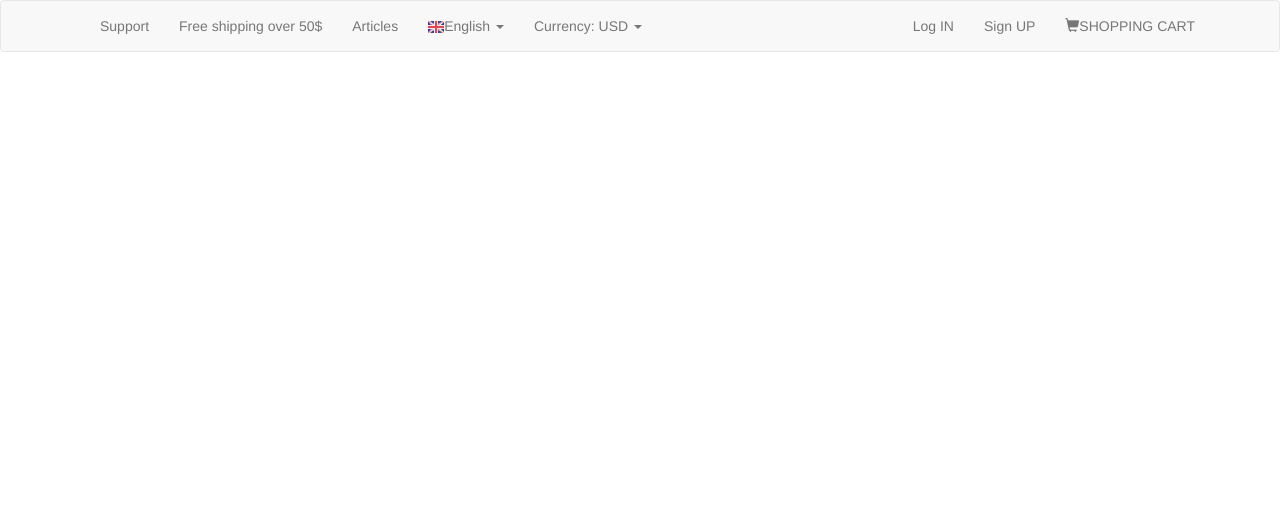
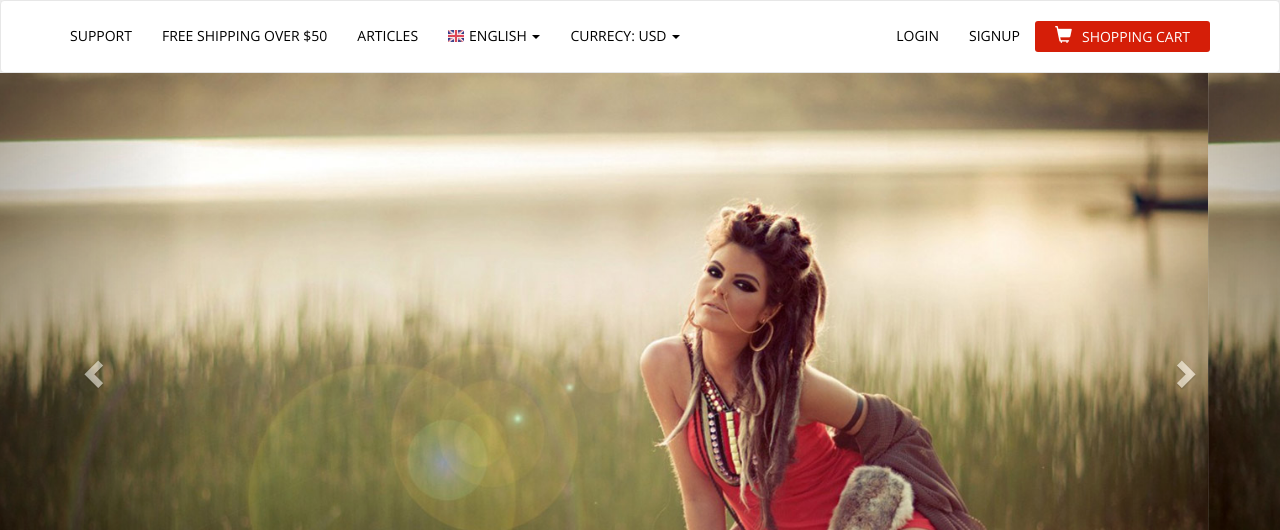
Before and after one commit to VSadovnikov/Kurs_Bootstrap, a plain HTML site: page index.html in a window 1280 px wide. Shown: the top 530 px of the page. Drawn offline with nearby package versions, Linux system fonts and the light colour scheme.

Commit message:
dadsdsdsds

```diff
--- a/css/style.css
+++ b/css/style.css
@@ -1,8 +1,81 @@
-/*font-family: 'Open Sans', sans-serif;*/
+body{
+	background: #ececec;
+	font-family: 'Open Sans', sans-serif;
+	font-size: 14px;
+	color: #000;
+	min-width: 320px;
+}
+img{
+	max-width: 100%;
+	height: auto;
+}
+h3{
+	font-size: 24px;
+	font-weight: 700;
+}
+.btn-red{
+	background: #d51e08;
+	color: #fff;
+}
+.btn-red:hover{
+	background: #ec4835;
+}
+/* =============================header============================== */
+.menu-top .navbar{
+	margin-bottom: 0;
+	background: #fff;
+	padding: 20px 0;
+	text-transform: uppercase;
+}
+.menu-top .navbar-default .navbar-nav > li > a{
+	color: #000;
+	padding-bottom: 5px;
+	padding-top: 5px;
+	transition: background .3s;
+}
+.menu-top .navbar-default .navbar-nav > li > a:hover{
+	text-decoration: underline;
+}
+.menu-top .navbar-default .navbar-nav > li > a.btn-red{
+	color: #fff;
+	border-radius: 3px;
+	padding: 5px 20px;
+}
+.menu-top .navbar-default .navbar-nav > li > a.btn-red:hover{
+	background: #ec4835;
+	text-decoration: none;
+}
+.menu-top .navbar-default .navbar-nav > li > a > .glyphicon{
+	margin-right: 10px;
+	font-size: 17px;
+}
+.menu-top .container,
+.menu-top .navbar-collapse{
+	padding-left: 0;
+}
+.flag{
+	margin-right: 5px;
+	position: relative;
+	top: -1px;
+}
+.menu-carousel .item{
+	min-height: 600px;
+}
+.menu-carousel .bgslide{
+	background-size: cover;
+	background-position: center center;
+	position: absolute;
+	left: 0;
+	top: 0;
+	width: 100%;
+	height: 100%;
+}
 
 /* Large Devices, Wide Screens */
 @media only screen and (max-width : 1200px) {
-
+	.menu-top .navbar-nav{
+		float: none !important;
+	}
 }
 
 /* Medium Devices, Desktops */
@@ -14,6 +87,15 @@
 @media only screen and (max-width : 768px) {
 
 }
+@media only screen and (max-width : 767px) {
+	.menu-top .navbar-default .navbar-nav > li > a:hover{
+		background: #eee;
+	}
+	.menu-top .container,
+	.menu-top .navbar-collapse{
+		padding-left: 15px;
+	}
+}
 
 /* Extra Small Devices, Phones */
 @media only screen and (max-width : 480px) {
--- a/index.html
+++ b/index.html
@@ -4,9 +4,8 @@
 	<meta charset="utf-8">
 	<meta http-equiv="X-UA-Compatible" content="IE=edge">
 	<meta name="viewport" content="width=device-width, initial-scale=1">
-    <title>Kurs Bootstrap</title>
-    <link href='https://fonts.googleapis.com/css?family=Open+Sans:700,400&subset=latin,cyrillic' rel='stylesheet'
-          type='text/css'>
+	<title>Styletour</title>
+	<link href='https://fonts.googleapis.com/css?family=Open+Sans:700,400&subset=latin,cyrillic' rel='stylesheet' type='text/css'>
 	<link href="css/bootstrap.min.css" rel="stylesheet">
 	<link href="css/style.css" rel="stylesheet">
 <!--[if lt IE 9]>
@@ -15,6 +14,7 @@
 <![endif]-->
 </head>
 <body>
+
 	<header>
 		<div class="menu-top">
 			<nav class="navbar navbar-default">
@@ -33,42 +33,85 @@
 					<div class="collapse navbar-collapse" id="bs-example-navbar-collapse-1">
 						<ul class="nav navbar-nav">
 							<li><a href="#">Support</a></li>
-          <li><a href="#">Free shipping over 50$</a></li>
+							<li><a href="#">Free Shipping Over $50</a></li>
 							<li><a href="#">Articles</a></li>
 							<li class="dropdown">
-          <a href="#" class="dropdown-toggle" data-toggle="dropdown" role="button" aria-haspopup="true" aria-expanded="false">
-              <span class="flag"><img src="img/flag.jpg" alt=""/></span>English
-              <span class="caret"></span></a>
+								<a href="#" class="dropdown-toggle" data-toggle="dropdown"><span class="flag"><img src="img/flag.jpg" alt=""></span>English <span class="caret"></span></a>
 								<ul class="dropdown-menu">
-            <li><a href="#">Russian</a></li>
-            <li><a href="#">Ukrainian</a></li>
+									<li><a href="#">France</a></li>
+									<li><a href="#">Russia</a></li>
+									<li><a href="#">Something else here</a></li>
+									<li role="separator" class="divider"></li>
+									<li><a href="#">Separated link</a></li>
+									<li role="separator" class="divider"></li>
+									<li><a href="#">One more separated link</a></li>
 								</ul>
 							</li>
 							<li class="dropdown">
-          <a href="#" class="dropdown-toggle" data-toggle="dropdown" role="button" aria-haspopup="true" aria-expanded="false">
-              Currency: USD
-              <span class="caret"></span></a>
+								<a href="#" class="dropdown-toggle" data-toggle="dropdown">currecy: usd <span class="caret"></span></a>
 								<ul class="dropdown-menu">
-            <li><a href="#">UAH</a></li>
-            <li><a href="#">EUR</a></li>
+									<li><a href="#">currecy: eur</a></li>
+									<li><a href="#">currecy: rur</a></li>
 								</ul>
 							</li>
 						</ul>
 
 						<ul class="nav navbar-nav navbar-right">
-        <li><a href="#">Log IN</a></li>
-        <li><a href="#">Sign UP</a></li>
-          <li><a href="#" class="btn-shop-cart"><span class="glyphicon glyphicon-shopping-cart"></span>SHOPPING CART</a></li>
+							<li><a href="#">Login</a></li>
+							<li><a href="#">Signup</a></li>
+							<li><a href="#" class="btn-red"><span class="glyphicon glyphicon-shopping-cart"></span>shopping cart</a></li>
 						</ul>
 					</div><!-- /.navbar-collapse -->
 				</div><!-- /.container-fluid -->
 			</nav>
+		</div><!-- /.menu-top -->
+
+		<section class="menu-carousel">
+			<div id="carousel" class="carousel slide" data-ride="carousel">
+				<!-- Indicators -->
+				<div class="carousel-indicators-wrap">
+					<ol class="carousel-indicators">
+						<li data-target="#carousel" data-slide-to="0" class="active"></li>
+						<li data-target="#carousel" data-slide-to="1"></li>
+					</ol>
+				</div><!-- /.carousel-indicators-wrap -->
+
+				<!-- Wrapper for slides -->
+				<div class="carousel-inner" role="listbox">
+					<div class="item active">
+						<!-- <img src="img/slider.jpg" alt=""> -->
+						<div class="bgslide" style="background-image: url(img/slider.jpg);"></div>
+						<div class="carousel-caption">
+							<h1>Women's Apparel</h1>
+						</div>
+					</div>
+					<div class="item">
+						<!-- <img src="img/slider.jpg" alt=""> -->
+						<div class="bgslide" style="background-image: url(img/slider.jpg);"></div>
+						<div class="carousel-caption">
+							<h1>Women's Apparel</h1>
+						</div>
+					</div>
 				</div>
 
+				<!-- Controls -->
+				<a class="left carousel-control" href="#carousel" role="button" data-slide="prev">
+					<span class="glyphicon glyphicon-chevron-left" aria-hidden="true"></span>
+					<span class="sr-only">Previous</span>
+				</a>
+				<a class="right carousel-control" href="#carousel" role="button" data-slide="next">
+					<span class="glyphicon glyphicon-chevron-right" aria-hidden="true"></span>
+					<span class="sr-only">Next</span>
+				</a>
+			</div>
+		</section>
 
 	</header>
 
+
+
 	<script src="https://ajax.googleapis.com/ajax/libs/jquery/1.11.3/jquery.min.js"></script>
 	<script src="js/bootstrap.min.js"></script>
+	<script src="js/scripts.js"></script>
 </body>
 </html>
```
Lines whose indentation alone changed are shown as unchanged.
